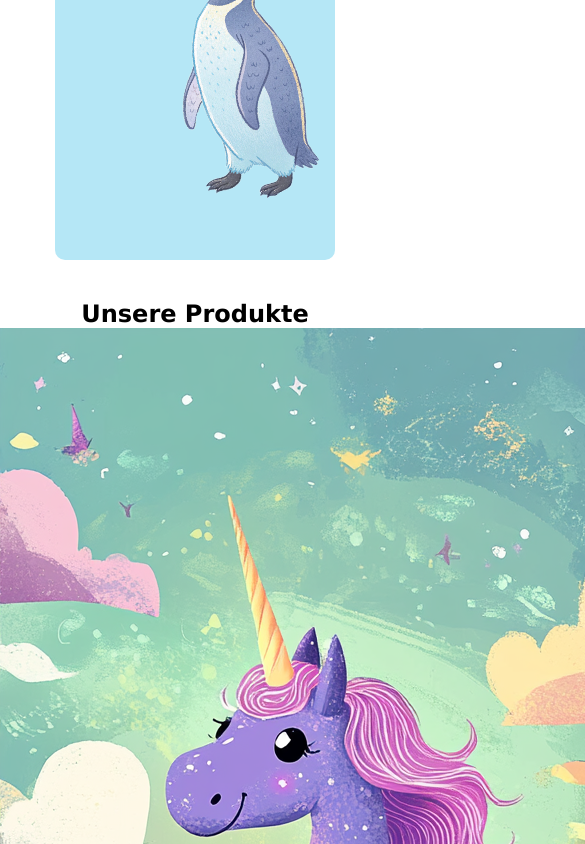
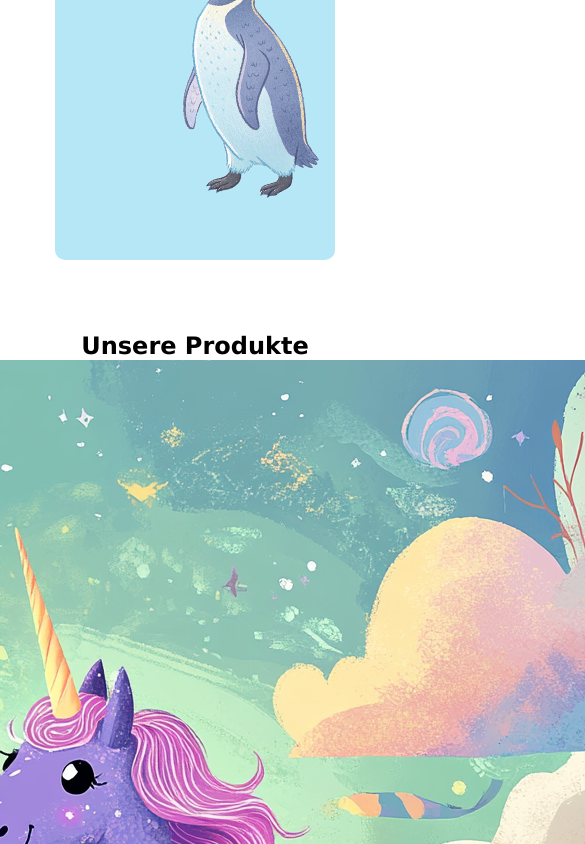
Before and after one commit to Malouzi/schatzbox, a React (Vite) app in the folder frontend/: page / in a window 390 px wide. Shown: the part 2729-3573 px from the top of the page, 585 px wide, since content can reach past the window. Built offline with nearby package versions, Linux system fonts and the light colour scheme.

Commit message:
contactform media queries/ productcards media queries

```diff
--- a/frontend/src/components/ContactForm/ContactForm.module.css
+++ b/frontend/src/components/ContactForm/ContactForm.module.css
@@ -11,10 +11,9 @@ form {
   background: #fff;
   padding: 1rem 1rem 1rem;
   border-radius: 0.5rem;
-    box-shadow: 0 0 0.2rem rgba(0, 0, 0 , .1);
+  box-shadow: 0 0 0.2rem rgba(0, 0, 0, 0.1);
   color: #333;
   margin: 1rem;
-
 }
 
 form h2 {
@@ -59,16 +58,28 @@ form button {
   background: #9ee0f4;
   border: none;
   border-radius: 0.5rem;
-    box-shadow: 0 0 0.2rem rgba(0, 0, 0 , .1);
+  box-shadow: 0 0 0.2rem rgba(0, 0, 0, 0.1);
   cursor: pointer;
   font-size: 0.9rem;
   color: grey;
   font-weight: 500;
   margin-top: 25px;
-    transition: .5s;
+  transition: 0.5s;
 }
 
 form button:hover {
   background: #5fc1f0;
   color: #333;
 }
+
+@media screen and (min-width: 768px) {
+  form {
+    margin: 3rem 200px;
+  }
+}
+
+@media screen and (min-width: 1468px) {
+  form {
+    margin: 3rem 400px;
+  }
+}
--- a/frontend/src/components/ProductSection/ProductSection.module.css
+++ b/frontend/src/components/ProductSection/ProductSection.module.css
@@ -1,6 +1,26 @@
-.product-section {
+.productSection {
     display: flex;
     flex-direction: column;
     align-items: center;
+    padding: 2rem;
+    text-align: center;
+}
+
+.productsContainer {
+    display: flex;
+    flex-wrap: wrap;
+    justify-content: center;
+    gap: 20px;
+    width: 100%;
+    max-width: 1200px;
+    margin: 0 auto;
+}
+.productCard {
+    display: flex;
+    flex-direction: column;
+    justify-content: space-between;
+    align-items: center;
+    min-height: 450px;
+    padding: 20px;
     box-shadow: 0 4px 6px rgba(0, 0, 0, 0.1);
 }
```
Also changed, not shown: frontend/src/components/ProductSection/ProductSection.jsx (+8 -12 lines). Lines whose indentation alone changed are shown as unchanged.
